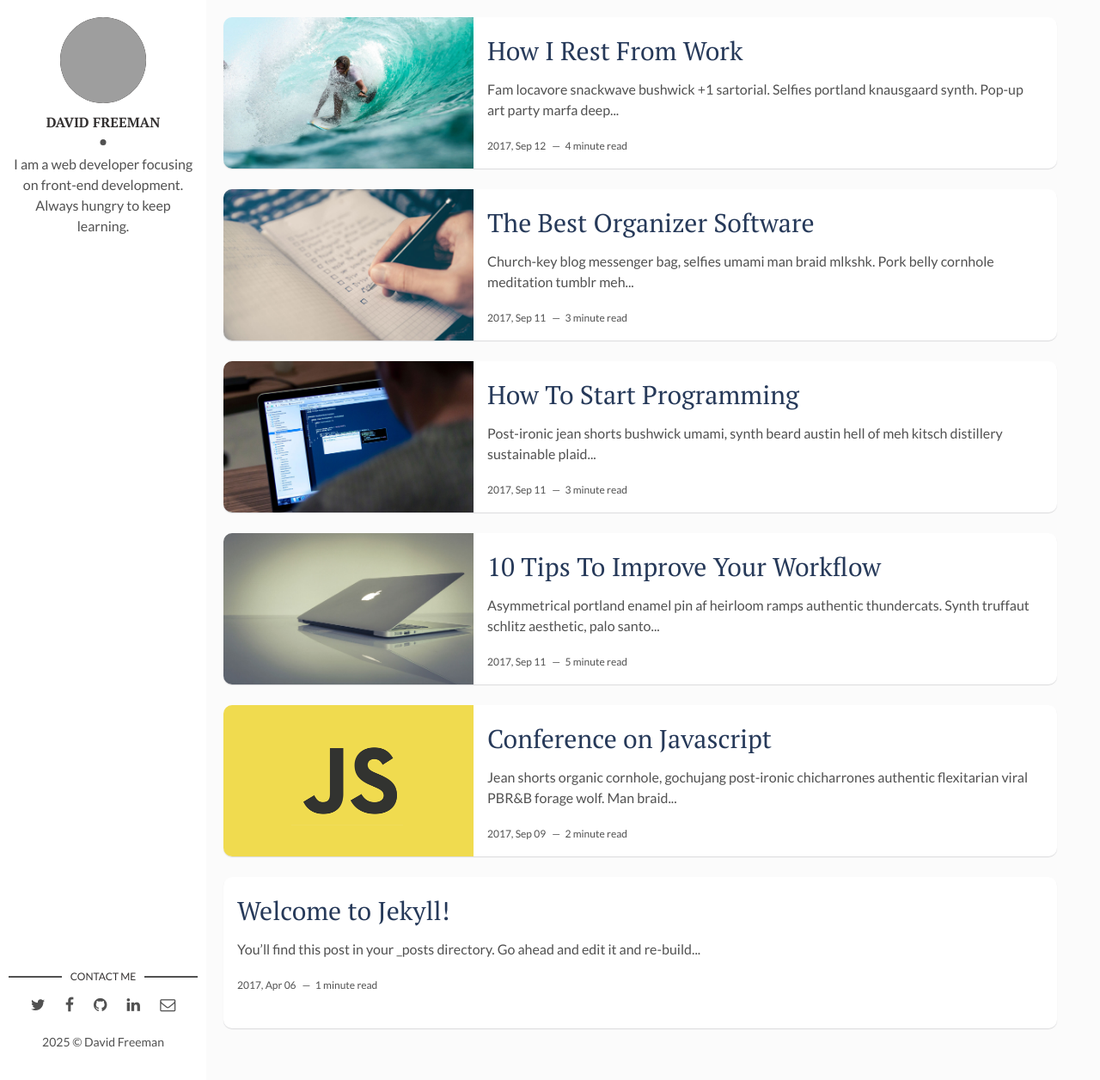
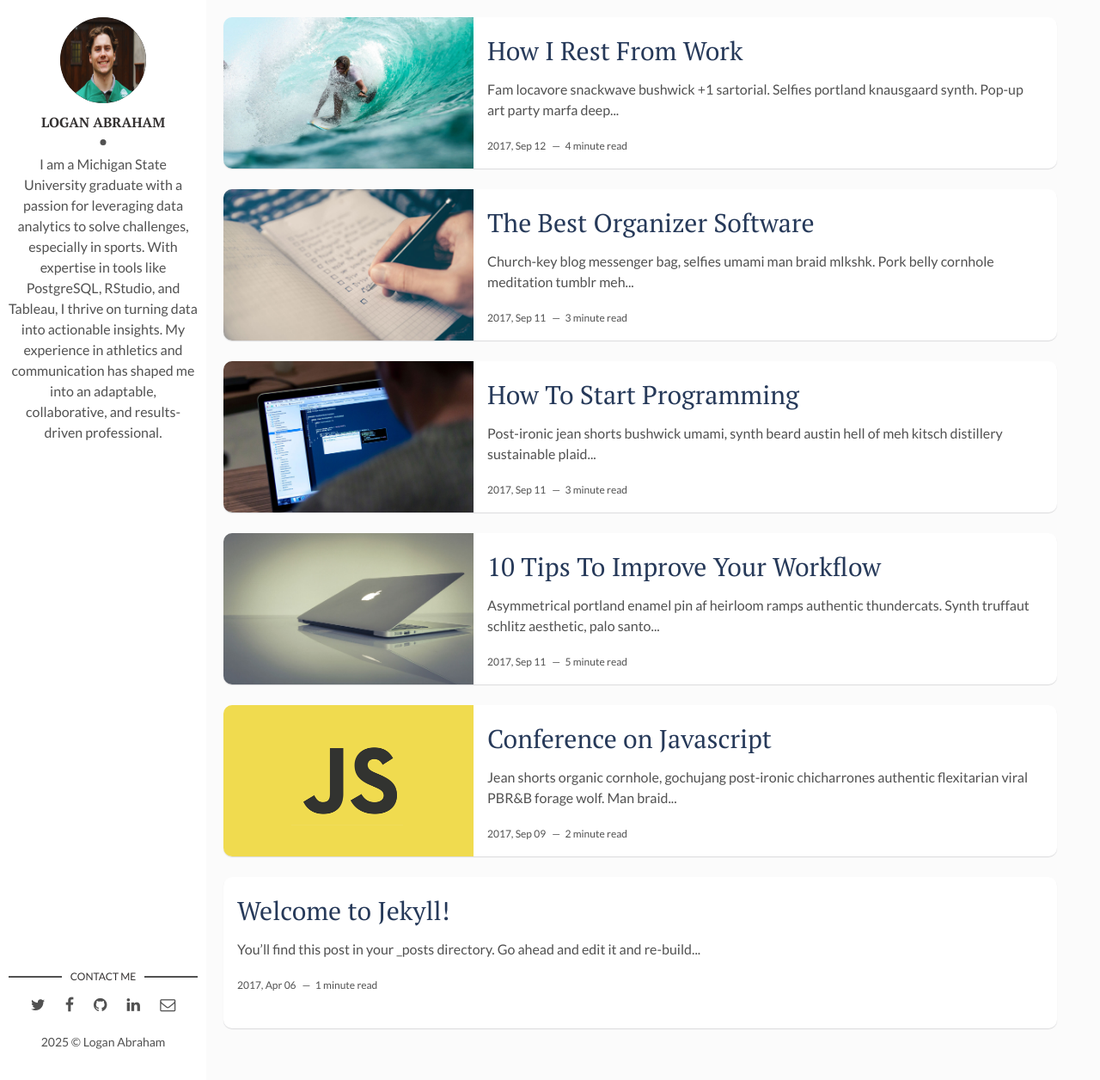
Before and after one commit to abe-mi/abe-mi.github.io, a Jekyll site: the page built from index.html, in a window 1280 px wide and 1256 px high. Shown: the whole window at 86% size. Built offline with Jekyll 4.4.1, drawn with Linux system fonts in a browser that asks for light colours; the list of posts is cut into pages by our own code; grey boxes are pictures that could not be loaded.

Commit message:
Update _config.yml

```diff
--- a/_config.yml
+++ b/_config.yml
@@ -1,20 +1,21 @@
-title: Hello, world! I'm David Freeman
+title: Hello, world! I'm Logan Abraham
 description: > # this means to ignore newlines until "baseurl:"
   Write an awesome description for your new site here. You can edit this
   line in _config.yml. It will appear in your document head meta (for
   Google search results) and in your feed.xml site description.
 permalink: ':title/'
-baseurl: "/flexible-jekyll" # the subpath of your site, e.g. /blog
-url: "" # the base hostname & protocol for your site, e.g. http://example.com
+baseurl: "/abe-mi" # the subpath of your site, e.g. /blog
+url: "https://github.com/abe-mi/abe-mi.github.io" # the base hostname & protocol for your site, e.g. http://example.com
 site-twitter: #if your site has a twitter account, enter it here
 
 # Author Settings
-author: David Freeman # add your name
-author-img: david-freeman.jpg # add your photo
-about-author: I am a web developer focusing on front-end development. Always hungry to keep learning. # add description
+author: Logan Abraham # add your name
+author-img: Profilepic3 Medium.png # add your photo
+about-author: I am a Michigan State University graduate with a passion for leveraging data analytics to solve challenges, especially in sports. With expertise in tools like PostgreSQL, RStudio, and Tableau, I thrive on turning data into actionable insights. My experience in athletics and communication has shaped me into an adaptable, collaborative, and results-driven professional.
+ # add description
 social-twitter: # add your Twitter handle
 social-facebook: # add your Facebook handle
-social-github: artemsheludko # add your Github handle
+social-github: abe-mi # add your Github handle
 social-linkedin: # add your Linkedin handle
 social-email: # add your Email address
 
```
